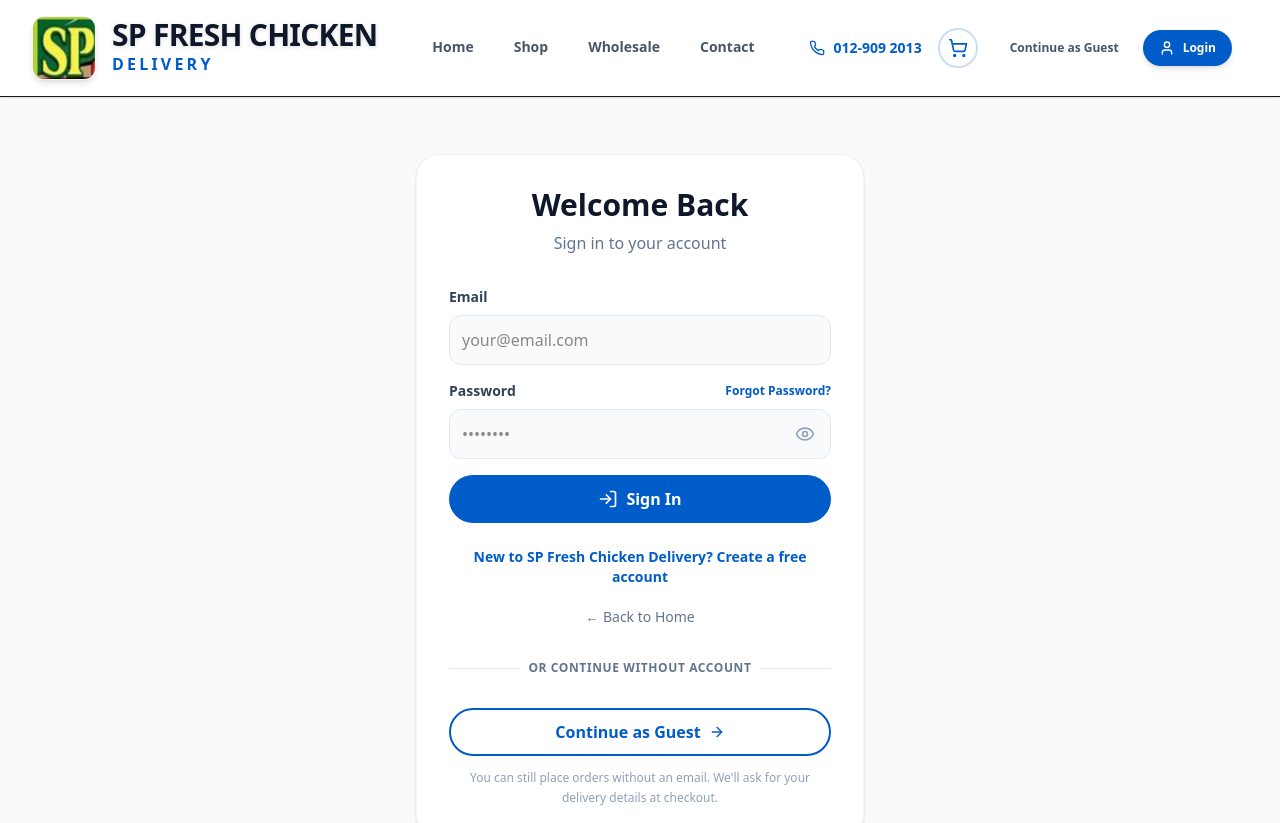
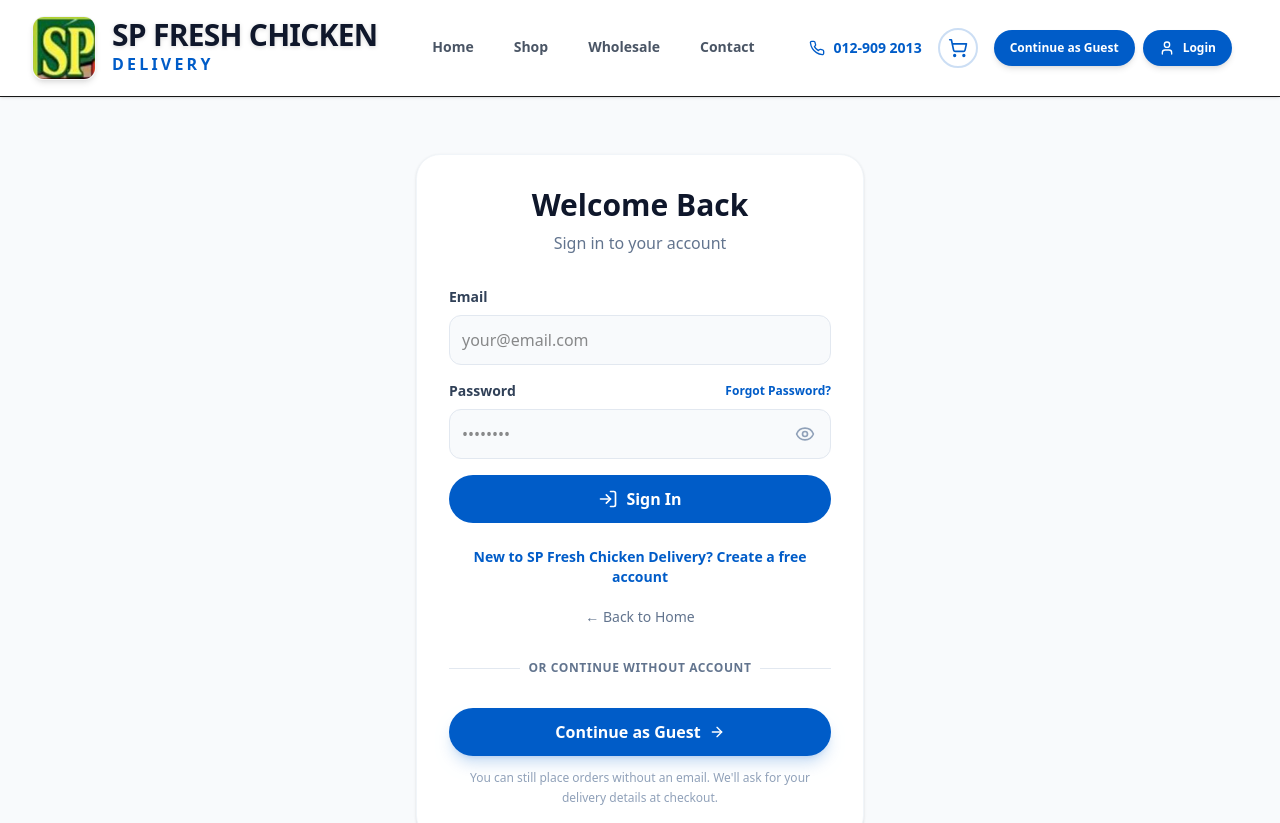
Before and after one commit to cornolio1975/spfreshchickendelivery, a Next.js app: page /login in a window 1280 px wide. Shown: the top 823 px of the page. Built offline with nearby package versions, Linux system fonts and the light colour scheme; no server answers; the database is empty.

Commit message:
UI Refinement: Style Guest buttons to match Login button

```diff
--- a/app/login/page.tsx
+++ b/app/login/page.tsx
@@ -263,9 +263,8 @@
 
                 <div className="text-center">
                     <Button
-                        variant="outline"
                         size="lg"
-                        className="w-full rounded-full font-bold border-2 hover:bg-slate-50 hover:text-primary transition-colors"
+                        className="w-full rounded-full font-bold shadow-lg shadow-primary/20"
                         onClick={handleGuest}
                     >
                         Continue as Guest
--- a/components/layout/Navbar.tsx
+++ b/components/layout/Navbar.tsx
@@ -89,7 +89,7 @@
                         </div>
                     ) : (
                         <div className="hidden md:flex items-center gap-2">
-                            <Button variant="ghost" size="sm" onClick={() => loginAsGuest()} className="font-bold text-slate-600 hover:text-primary">
+                            <Button variant="default" size="sm" onClick={() => loginAsGuest()} className="rounded-full shadow-md hover:shadow-lg transition-all">
                                 Continue as Guest
                             </Button>
                             <Link href="/login">
```
